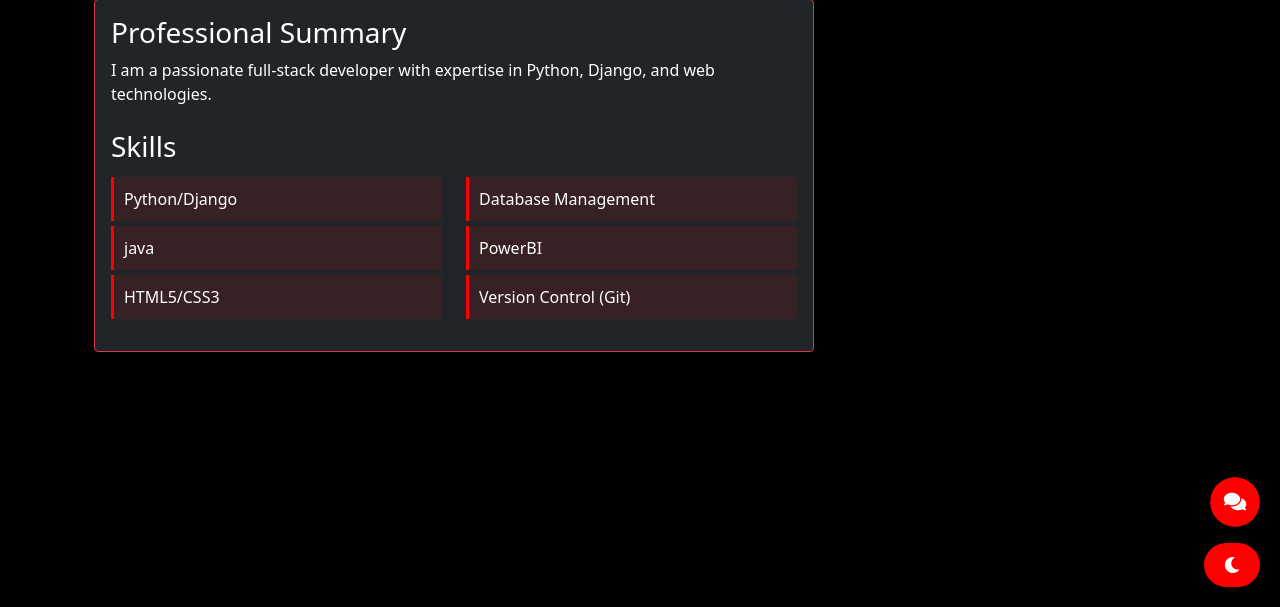
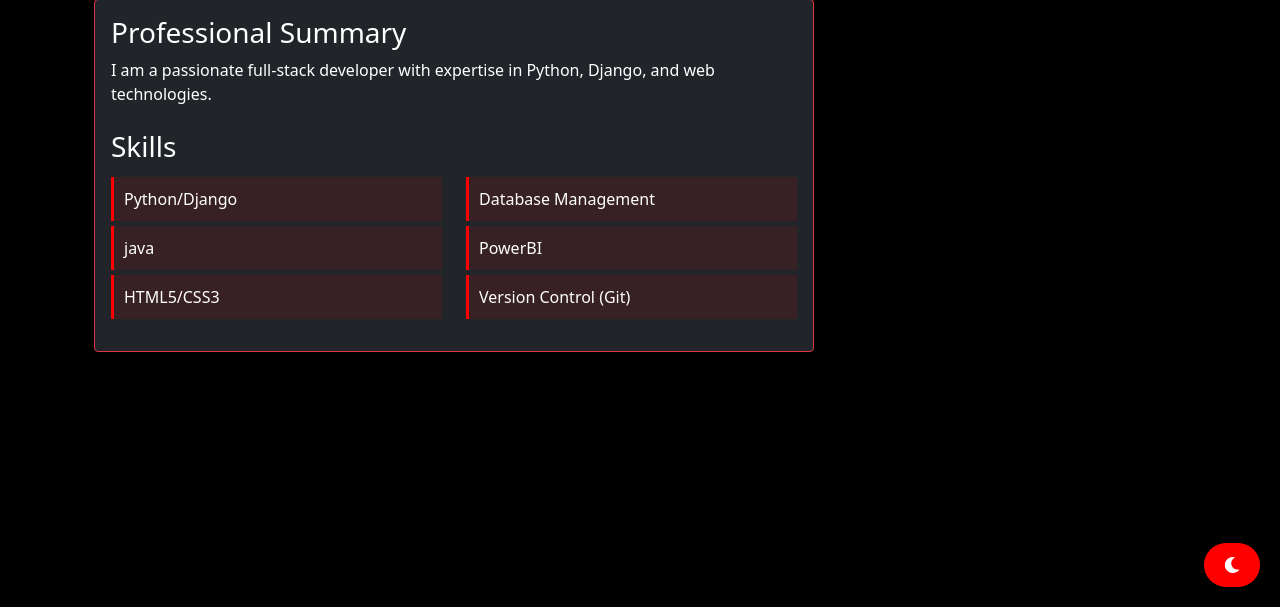
Before and after one commit to abhichavan32/portfolio, a Django app: page /about/ in a window 1280 px wide. Shown: the part 193-800 px from the top of the page. Run offline with Django 5.2, Linux system fonts and the light colour scheme.

Commit message:
remove chatapplication

```diff
--- a/main/templates/main/base.html
+++ b/main/templates/main/base.html
@@ -255,23 +255,6 @@
         </button>
     </div>
 
-    <!-- Chat Bot Widget -->
-    <div class="chat-widget" id="chatWidget">
-        <div class="chat-header">
-            <i class="fas fa-comments"></i>
-        </div>
-        <div class="chat-body" id="chatBody">
-            <div class="chat-messages" id="chatMessages">
-                <div class="bot-message">Hi there! How can I help you today?</div>
-            </div>
-            <div class="chat-input">
-                <input type="text" id="userInput" placeholder="Type your message..." onkeypress="handleKeyPress(event)">
-                <button onclick="sendMessage()">
-                    <i class="fas fa-paper-plane"></i>
-                </button>
-            </div>
-        </div>
-    </div>
 
     <script src="https://cdn.jsdelivr.net/npm/bootstrap@5.1.3/dist/js/bootstrap.bundle.min.js"></script>
     <script>
```
